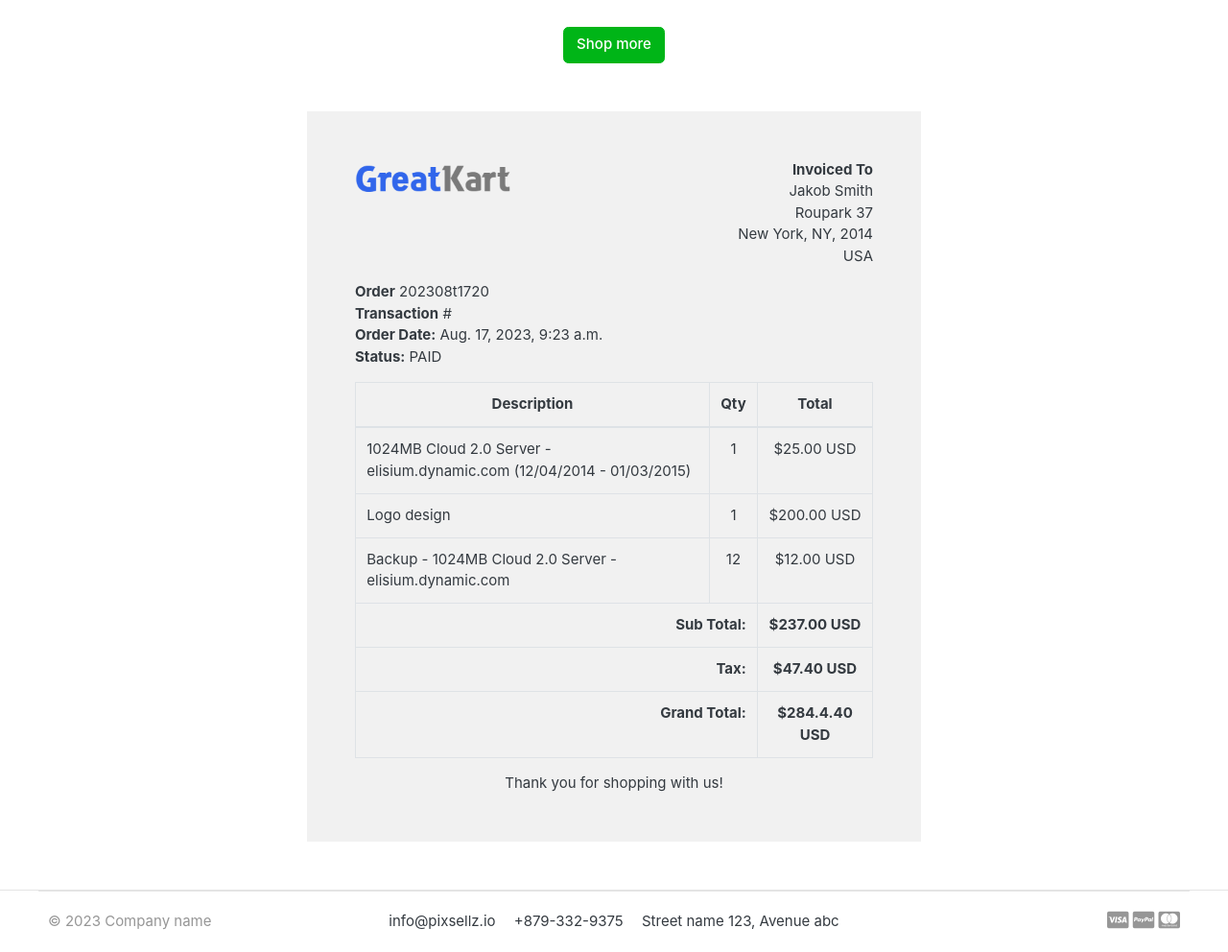
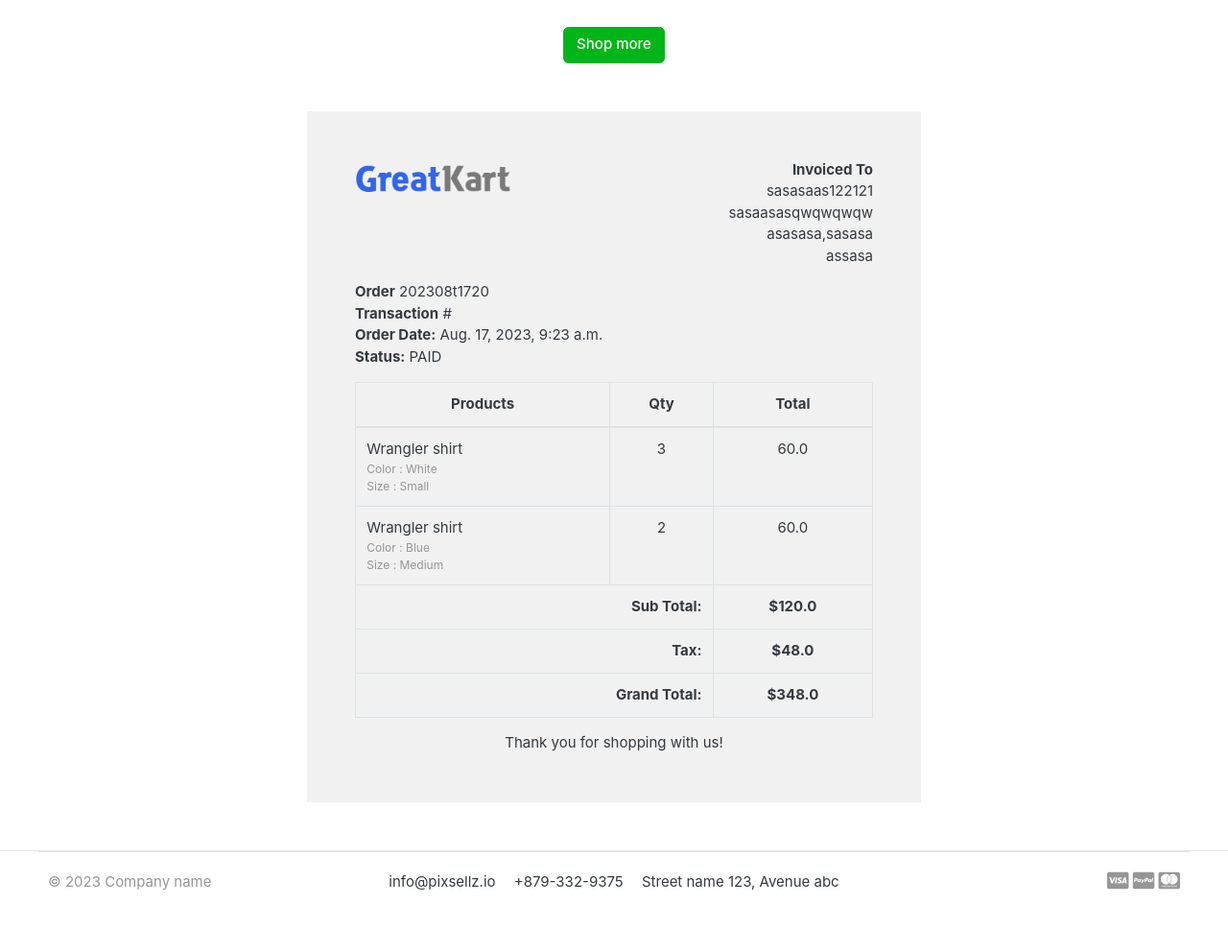
Before and after one commit to iamkonrad/django_eshop, a Django app: a page that uses django_eshop/templates/orders/order_complete.html in a window 1280 px wide. Shown: the part 301-1293 px from the top of the page at 96% size. After the commit the page ends 1229 px from the top, so only its background shows below. Run offline with Django 4.2, Linux system fonts and the light colour scheme; a user stored in the database is signed in; data comes from the database, SQL or seed files in the repository; both versions use the stored data as it was after the commit; tables that the repository leaves empty hold one stand-in row (values such as "Sample post"); some libraries are stand-ins or nearby versions; some web fonts are replaced.

Commit message:
ORDER_COMPLETE:2. ORDER_COMPLETE.HTML
Since this version of the webapp doesn't use any external payment gateways the field Transaction on the invoice main page will stay hardcoded inside the template, since
there is simply nothing to be passed here; adding the references to order(city,state, country) and name, total, subtotal etc., so these fields will get dynamically generated;creation of a for loop inside
order_complete.html that will loop over products in the order thus populating the invoice products table

```diff
--- a/django_eshop/orders/views.py
+++ b/django_eshop/orders/views.py
@@ -128,12 +128,14 @@ def order_complete(request, order_number):
     order = get_object_or_404(Order, user=request.user, order_number=order_number)
     cart_items = OrderProduct.objects.filter(order=order)                                                               #fetching OrderProduct
 
+    subtotal = sum([item.product_price for item in cart_items])
     grand_total = sum([item.product_price * item.quantity for item in cart_items])
 
     context = {
+        'order': order,
         'cart_items': cart_items,
+        'order_number': order.order_number,
+        'subtotal':subtotal,
         'grand_total': grand_total,
-        'order_number':order.order_number,
-        'order':order,
     }
     return render(request, 'orders/order_complete.html', context)
--- a/django_eshop/templates/orders/order_complete.html
+++ b/django_eshop/templates/orders/order_complete.html
@@ -24,7 +24,7 @@
                         <!-- Start .row -->
                         <div class="col-lg-6">
                             <!-- col-lg-6 start here -->
-                            <div class="invoice-logo"><img src="{% static '' %}/images/logo.png" alt="Invoice logo" style="max-height: 40px;"></div>
+                            <div class="invoice-logo"><img src="{% static '/images/logo.png' %}" alt="Invoice logo" style="max-height: 40px;"></div>
                         </div>
                         <!-- col-lg-6 end here -->
                         <div class="col-lg-6">
@@ -32,10 +32,10 @@
                             <div class="invoice-from">
                                 <ul class="list-unstyled text-right">
                                     <li><strong>Invoiced To</strong></li>
-                                    <li>Jakob Smith</li>
-                                    <li>Roupark 37</li>
-                                    <li>New York, NY, 2014</li>
-                                    <li>USA</li>
+                                    <li>{{order.full_name}}</li>
+                                    <li>{{ order.full_address }}</li>
+                                    <li>{{ order.city }},{{ order.state }}</li>
+                                    <li>{{ order.country }}</li>
                                 </ul>
                             </div>
                         </div>
@@ -58,41 +58,42 @@
                                     <table class="table table-bordered">
                                         <thead>
                                             <tr>
-                                                <th class="per70 text-center">Description</th>
+                                                <th class="per70 text-center">Products</th>
                                                 <th class="per5 text-center">Qty</th>
                                                 <th class="per25 text-center">Total</th>
                                             </tr>
                                         </thead>
                                         <tbody>
+                                        {% for item in cart_items %}
                                             <tr>
-                                                <td>1024MB Cloud 2.0 Server - elisium.dynamic.com (12/04/2014 - 01/03/2015)</td>
-                                                <td class="text-center">1</td>
-                                                <td class="text-center">$25.00 USD</td>
-                                            </tr>
-                                            <tr>
-                                                <td>Logo design</td>
-                                                <td class="text-center">1</td>
-                                                <td class="text-center">$200.00 USD</td>
-                                            </tr>
-                                            <tr>
-                                                <td>Backup - 1024MB Cloud 2.0 Server - elisium.dynamic.com</td>
-                                                <td class="text-center">12</td>
-                                                <td class="text-center">$12.00 USD</td>
-                                            </tr>
+                                                <td>
+                                                    {{ item.product.product_name }}
+                                                    <div class="text-muted small">
+                                                    {% if item.variation.all %}
+                                                      {% for i in item.variation.all %}
+                                    {{  i.variation_category| capfirst }} : {{ i.variation_value| capfirst }}<br>
+                                  {% endfor %}
+                                {% endif %}
+                                                    </div>
+                                                </td>
+                                            <td class="text-center">{{ item.quantity }}</td>
+                                            <td class="text-center">{{ item.product_price }}</td>
+
+                                        {% endfor %}
                                         </tbody>
                                         <tfoot>
                                             <tr>
                                                 <th colspan="2" class="text-right">Sub Total:</th>
-                                                <th class="text-center">$237.00 USD</th>
+                                                <th class="text-center">${{ subtotal }}</th>
                                             </tr>
                                             <tr>
                                                 <th colspan="2" class="text-right">Tax:</th>
-                                                <th class="text-center">$47.40 USD</th>
+                                                <th class="text-center">${{ order.tax }}</th>
                                             </tr>
 
                                             <tr>
                                                 <th colspan="2" class="text-right">Grand Total:</th>
-                                                <th class="text-center">$284.4.40 USD</th>
+                                                <th class="text-center">${{ order.order_total }}</th>
                                             </tr>
                                         </tfoot>
                                     </table>
```
Also changed, not shown: django_eshop/db.sqlite3.
